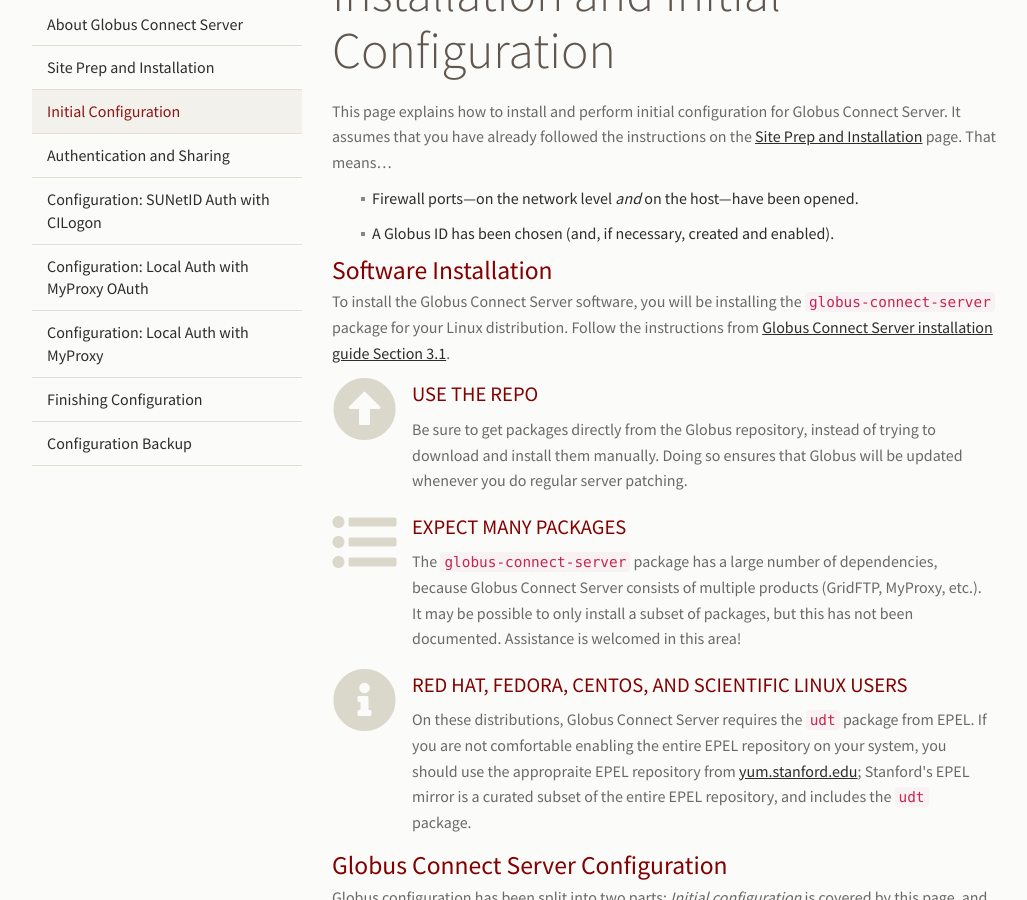
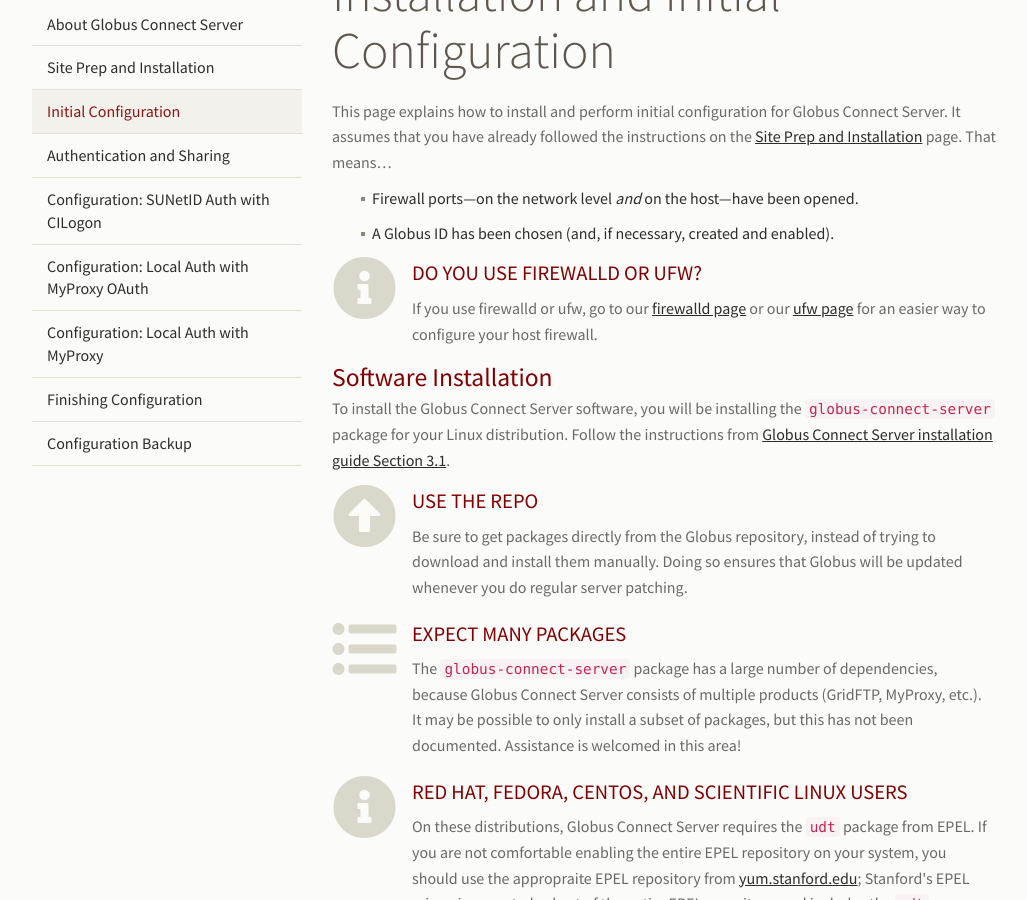
Before and after one commit to stanford-rc/globus.stanford.edu, a Jekyll site: the page built from server/configure.md, in a window 1280 px wide and 900 px high, scrolled down 306 px. Shown: the whole window, without its empty margins (23-1050 px from the left). Built offline with Jekyll 4.4.1, drawn with Linux system fonts in a browser that asks for light colours; nearby versions of some CDN libraries; comment, search, counter and statistics services are not loaded.

Commit message:
Put the firewalld/ufw note in the configure page

```diff
--- a/server/configure.md
+++ b/server/configure.md
@@ -15,6 +15,12 @@ page.  That means…
 * Firewall ports—on the network level _and_ on the host—have been opened.
 
 * A Globus ID has been chosen (and, if necessary, created and enabled).
+
+{% include info-box.html
+   header="Do you use firewalld or ufw?"
+   content="If you use firewalld or ufw, go to our <a href=\"firewalld.html\">firewalld page</a> or our <a href=\"ufw.html\">ufw page</a> for an easier way to configure your host firewall."
+%}
+
 
 ## Software Installation
 
```
